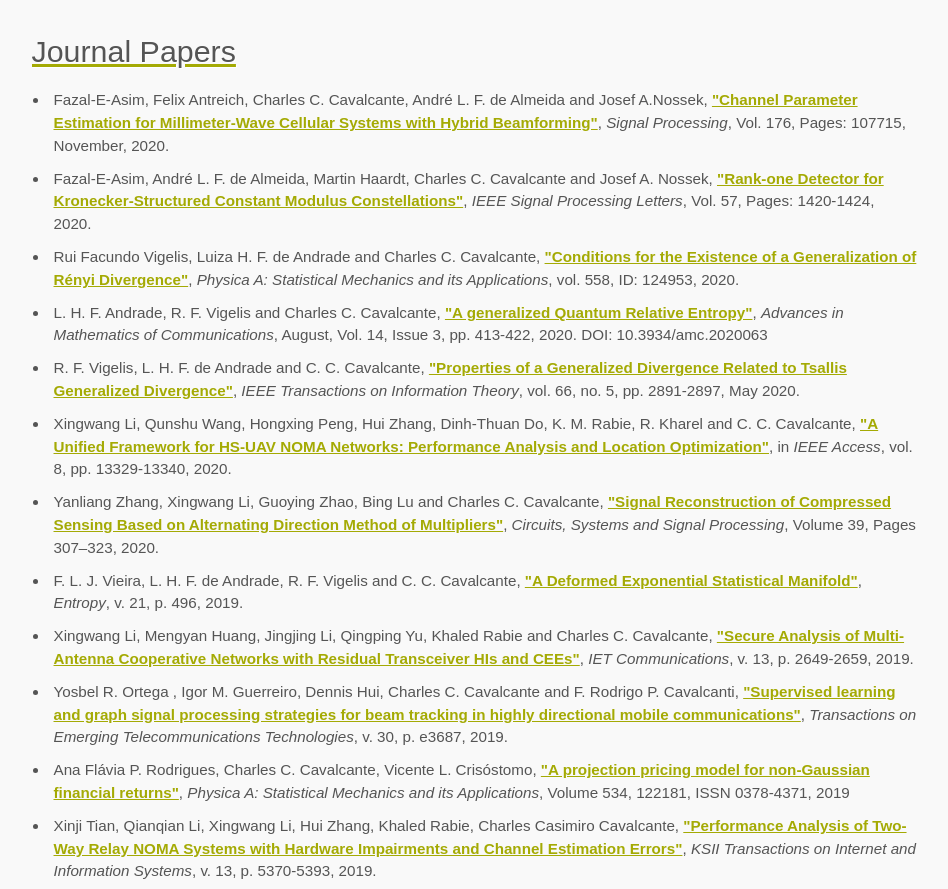
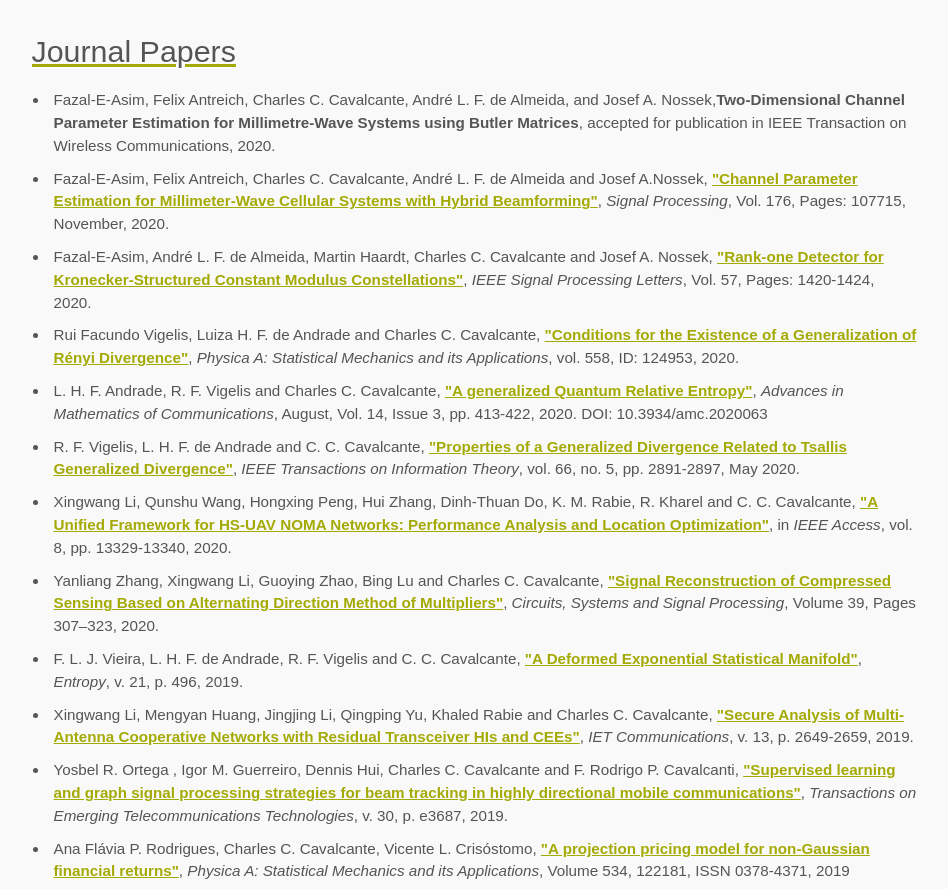
Before and after one commit to charlescasimiro/charlescasimiro.github.io, a plain HTML site: page publications.html in a window 1280 px wide. Shown: the part 2214-3103 px from the top of the page, without its empty margins (166-1114 px from the left). Drawn offline with Linux system fonts and the light colour scheme; a script that the page names is missing.

Commit message:
Update publications.html

```diff
--- a/publications.html
+++ b/publications.html
@@ -125,6 +125,7 @@
           <a id="Journal_papers"><H1>Journal Papers</H1></a>
 
           <ul>
+                  <li>Fazal-E-Asim, Felix Antreich, Charles C. Cavalcante, André L. F. de Almeida, and Josef A. Nossek,<b>Two-Dimensional Channel Parameter Estimation for Millimetre-Wave Systems using Butler Matrices</b>, accepted for publication in IEEE Transaction on Wireless Communications, 2020.</li>
                   <li>Fazal-E-Asim, Felix Antreich, Charles C. Cavalcante, André L. F. de Almeida and Josef A.Nossek, <a href="https://doi.org/10.1016/j.sigpro.2020.107715"><b>"Channel Parameter Estimation for Millimeter-Wave Cellular Systems with Hybrid Beamforming"</b></a>, <em>Signal Processing</em>, Vol. 176, Pages: 107715, November, 2020.</li>
                   <li>Fazal-E-Asim, André L. F. de Almeida, Martin Haardt, Charles C. Cavalcante and Josef A. Nossek, <a href="https://doi.org/10.1109/LSP.2020.3010133"><b>"Rank-one Detector for Kronecker-Structured Constant Modulus Constellations"</b></a>, <em>IEEE Signal Processing Letters</em>, Vol. 57, Pages: 1420-1424, 2020.</li>
                   <li>Rui Facundo Vigelis, Luiza H. F. de Andrade and Charles C. Cavalcante, <a href="https://doi.org/10.1016/j.physa.2020.124953"><b>"Conditions for the Existence of a Generalization of Rényi Divergence"</b></a>, <em>Physica A: Statistical Mechanics and its Applications</em>, vol. 558, ID: 124953, 2020.</li>
```
